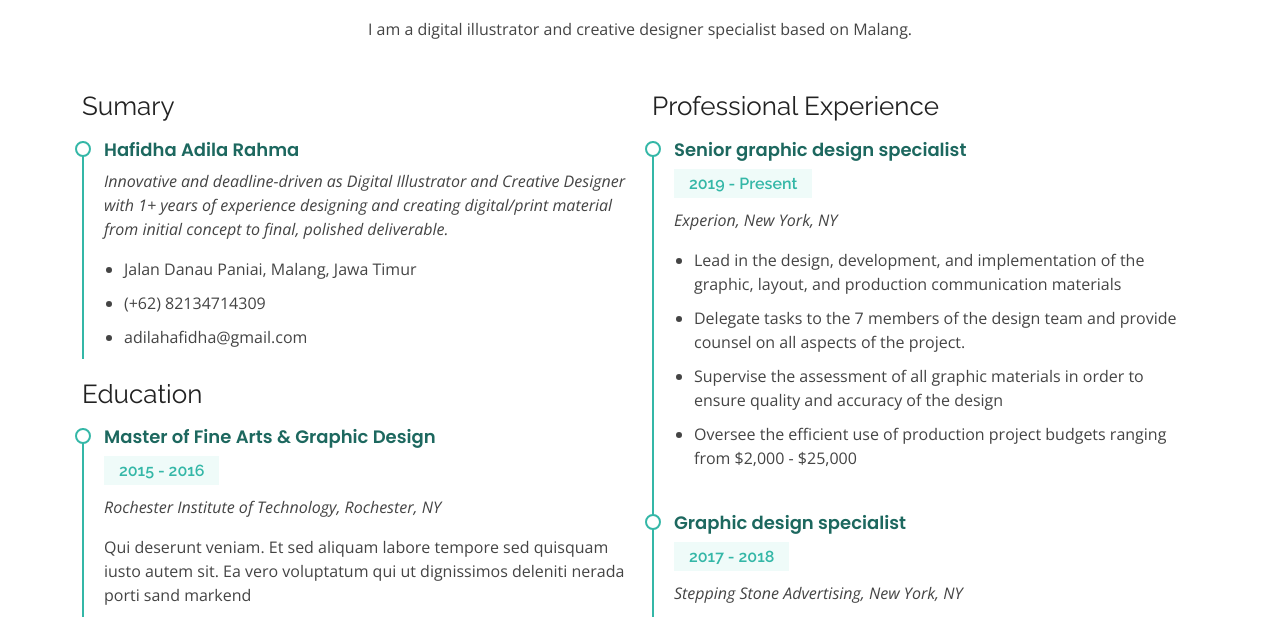
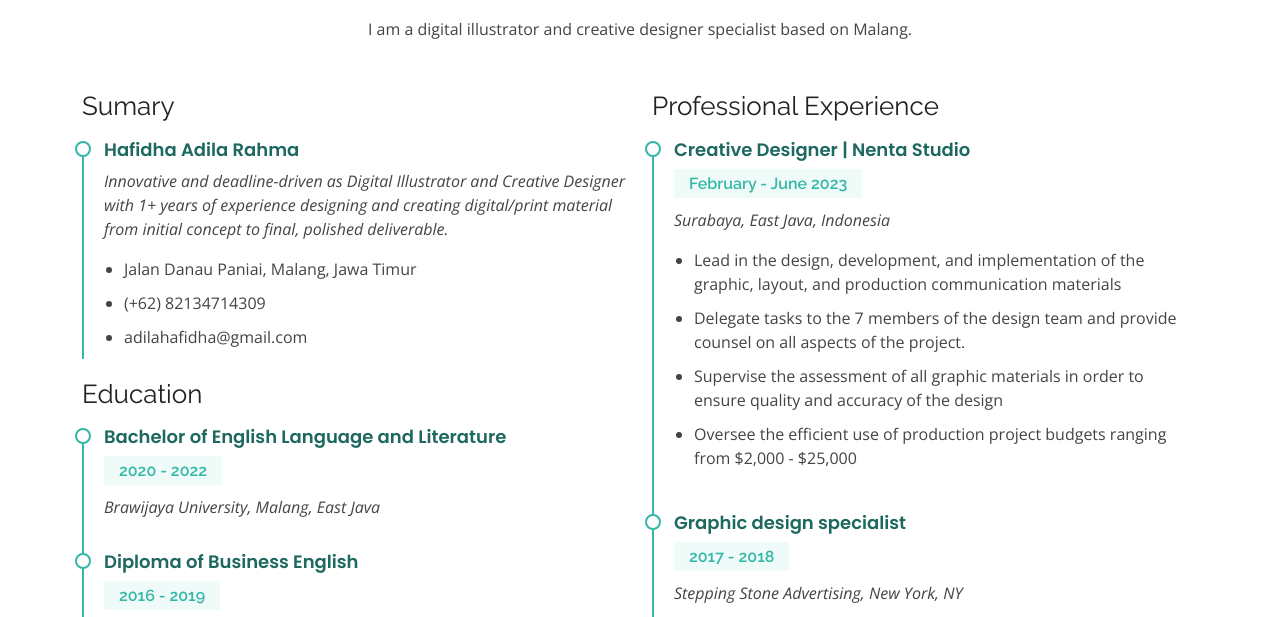
Before and after one commit to hafidhaadila/Design-Portfolio, a plain HTML site: page resume.html in a window 1280 px wide. Shown: the part 171-788 px from the top of the page. Drawn offline with nearby package versions, Linux system fonts and the light colour scheme.

Commit message:
add education and work

```diff
--- a/resume.html
+++ b/resume.html
@@ -97,24 +97,22 @@
 
             <h3 class="resume-title">Education</h3>
             <div class="resume-item">
-              <h4>Master of Fine Arts &amp; Graphic Design</h4>
-              <h5>2015 - 2016</h5>
-              <p><em>Rochester Institute of Technology, Rochester, NY</em></p>
-              <p>Qui deserunt veniam. Et sed aliquam labore tempore sed quisquam iusto autem sit. Ea vero voluptatum qui ut dignissimos deleniti nerada porti sand markend</p>
+              <h4>Bachelor of English Language and Literature</h4>
+              <h5>2020 - 2022</h5>
+              <p><em>Brawijaya University, Malang, East Java</em></p>
             </div>
             <div class="resume-item">
-              <h4>Bachelor of Fine Arts &amp; Graphic Design</h4>
-              <h5>2010 - 2014</h5>
-              <p><em>Rochester Institute of Technology, Rochester, NY</em></p>
-              <p>Quia nobis sequi est occaecati aut. Repudiandae et iusto quae reiciendis et quis Eius vel ratione eius unde vitae rerum voluptates asperiores voluptatem Earum molestiae consequatur neque etlon sader mart dila</p>
+              <h4>Diploma of Business English</h4>
+              <h5>2016 - 2019</h5>
+              <p><em>Brawijaya University, Malang, East Java</em></p>
             </div>
           </div>
           <div class="col-lg-6">
             <h3 class="resume-title">Professional Experience</h3>
             <div class="resume-item">
-              <h4>Senior graphic design specialist</h4>
-              <h5>2019 - Present</h5>
-              <p><em>Experion, New York, NY </em></p>
+              <h4>Creative Designer | Nenta Studio</h4>
+              <h5>February - June 2023</h5>
+              <p><em>Surabaya, East Java, Indonesia</em></p>
               <p>
               <ul>
                 <li>Lead in the design, development, and implementation of the graphic, layout, and production communication materials</li>
```
